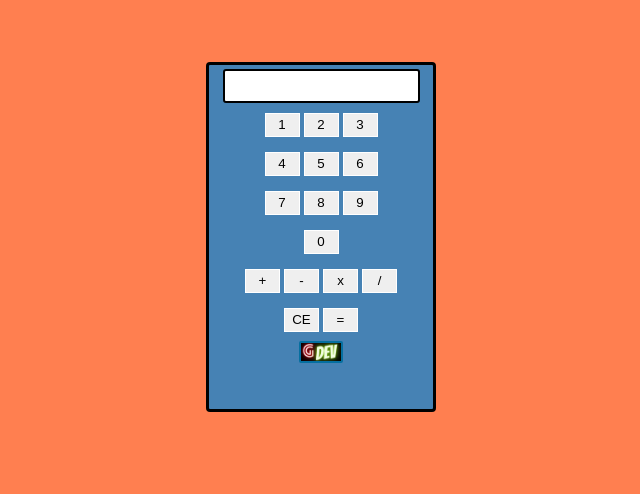
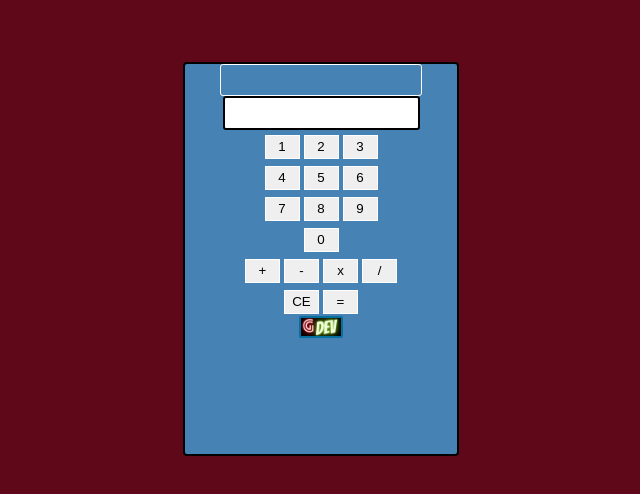
Before and after one commit to gehaimeBarros/Calculadora, a plain HTML site: page index.html in a window 1280 px wide. Shown: the whole page, without its empty margins (319-959 px from the left). Drawn offline with Linux system fonts and the light colour scheme; files whose address does not match are found by name.

Commit message:
Calculadora js 24/12/2021

```diff
--- a/home/src/css/style.css
+++ b/home/src/css/style.css
@@ -1,14 +1,32 @@
 html,
 body {
-    background-color: coral;
+    background-color: rgb(95, 8, 25);
 
+}
+
+h2{
+    font-family: Arial, Helvetica, sans-serif;
+    color: white;
+}
+
+#resultado{
+    border: 1px solid white;
+    width: 200px;
+    height: 30px;
+    margin: auto;
 }
 
 #resultado {
     color: white;
     font-family: Arial, Helvetica, sans-serif;
+    border-radius: 3px;
+    font-family: 'Franklin Gothic Medium', 'Arial Narrow', Arial, sans-serif;
+    cursor: pointer;
 }
 
+[contentEditable=true]:empty:not(:focus):before{
+    content:attr(data-text)
+}
 #intro {
     width: 189px;
     height: 28px;
@@ -18,11 +36,11 @@ body {
 }
 
 .super-calculator {
-    border: 3px solid black;
-    width: 14rem;
-    height: 344px;
+    border: 2px solid black;
+    width: 17rem;
+    height: 390px;
     text-align: center;
-    line-height: 39px;
+    line-height: 31px;
     margin: auto;
     border-radius: 4px;
     background-color: steelblue;
--- a/home/src/js/calculadora.js
+++ b/home/src/js/calculadora.js
@@ -4,6 +4,7 @@ var operador;
 
 function limpar() {
     intro.value = ""
+    window.location.reload();
 }
 
 function numero(value) {
```
